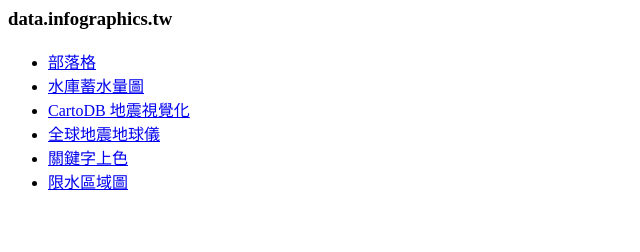
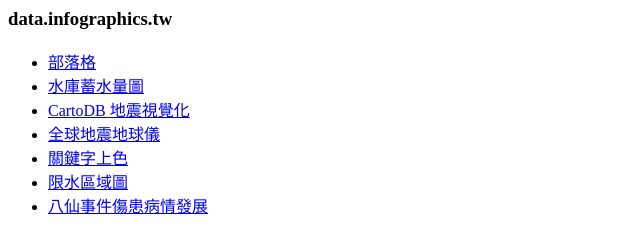
Before and after one commit to infographicstw/datahome, a plain HTML site: page index.html in a window 1280 px wide. Shown: the whole page, without its empty margins (0-640 px from the left). Drawn offline with Linux system fonts and the light colour scheme.

Commit message:
update portal

```diff
--- a/index.html
+++ b/index.html
@@ -7,4 +7,5 @@
   <li><a href="http://data.infographics.tw/viz/global-earthquake">全球地震地球儀</a></li>
   <li><a href="http://data.infographics.tw/viz/keyword-coloring">關鍵字上色</a></li>
   <li><a href="http://data.infographics.tw/viz/water-rationing">限水區域圖</a></li>
+  <li><a href="http://data.infographics.tw/viz/color-party-disaster/">八仙事件傷患病情發展</a></li>
 </ul>
```
